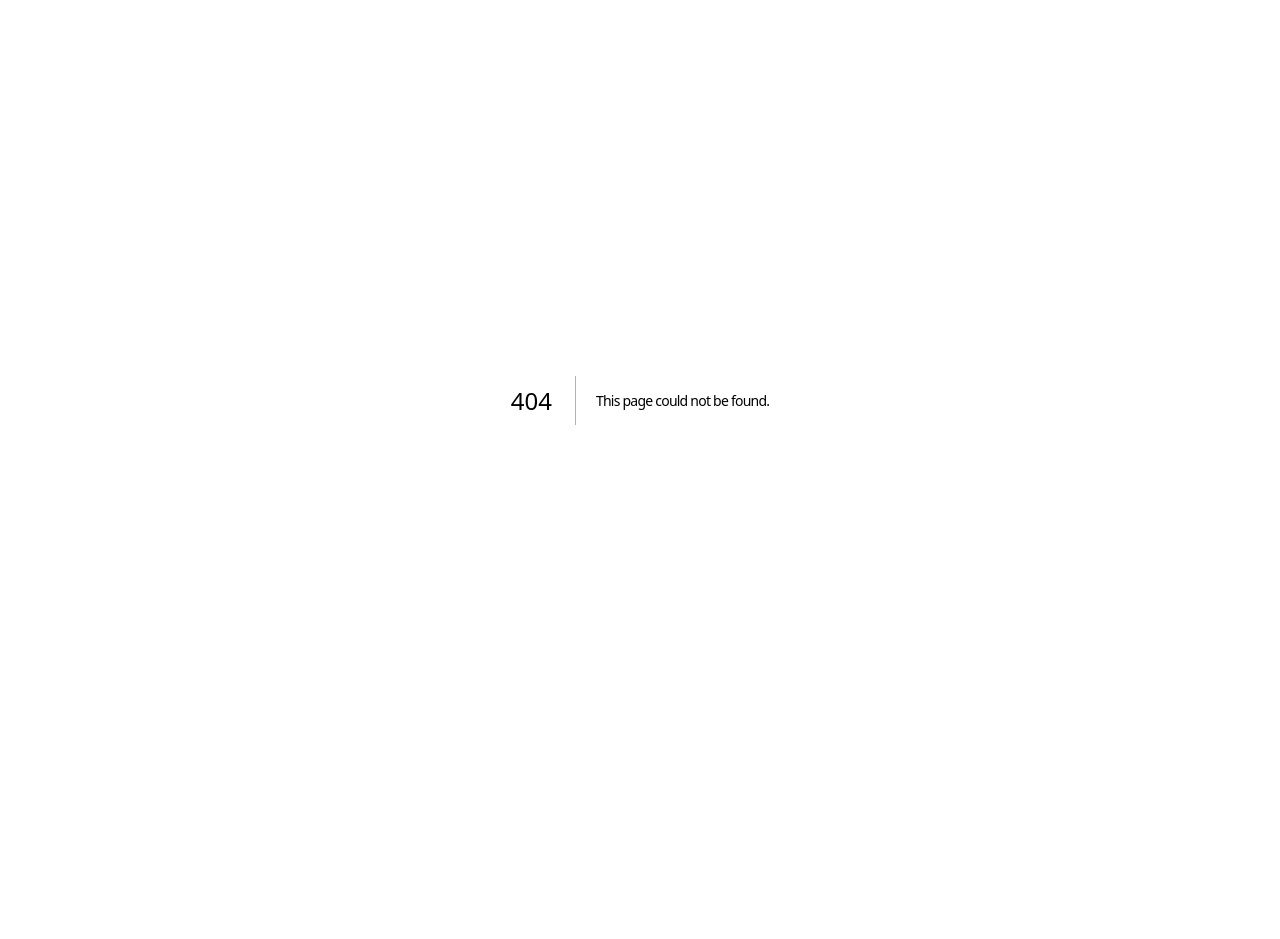
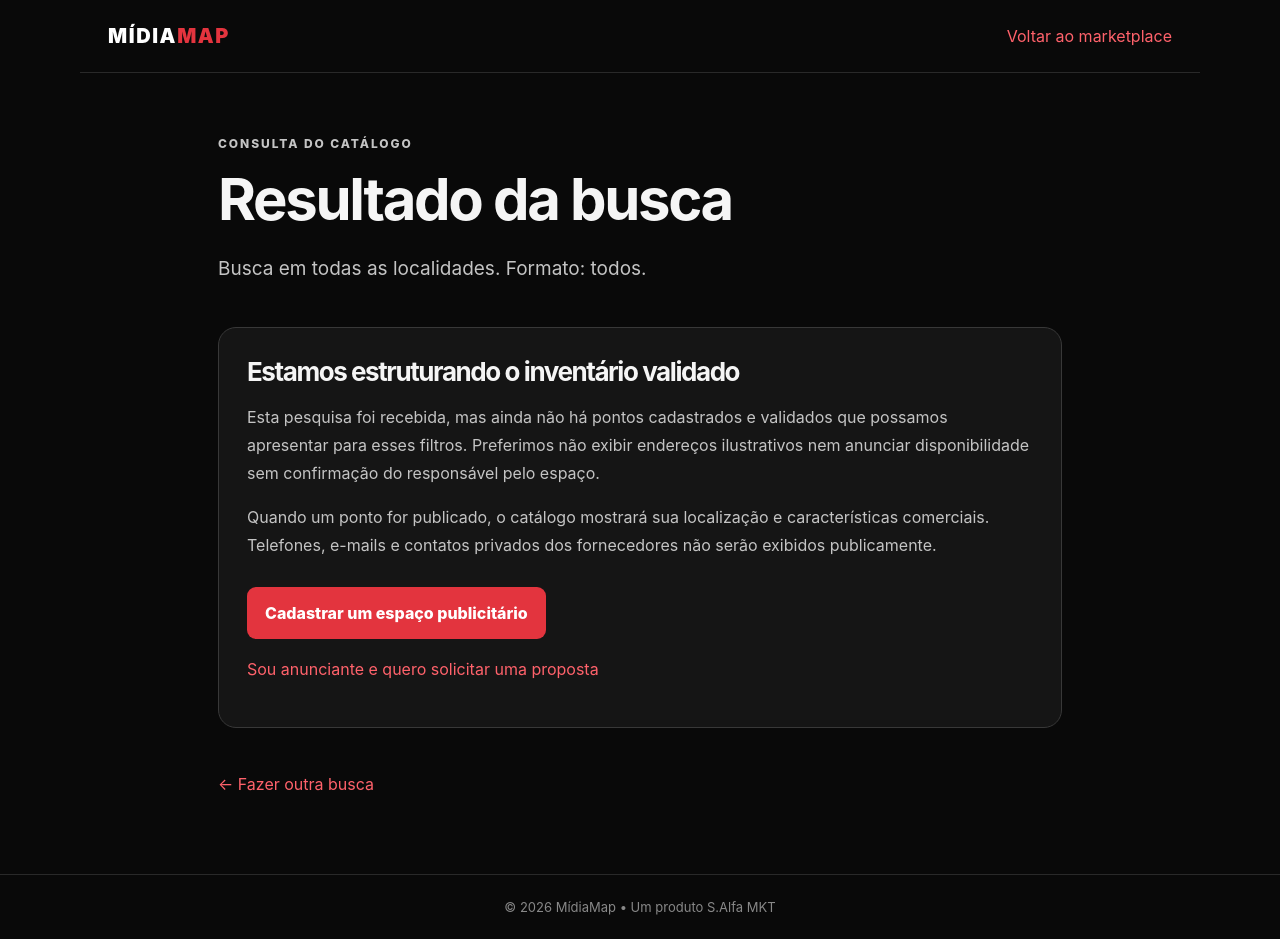
Before and after one commit to studioalfamarketingdigital-dev/midiamap, a Next.js app: page /buscar in a window 1280 px wide. Before the commit this address had no page. Before the commit the page ends 800 px from the top, so only its background shows below. Built offline with nearby package versions, Linux system fonts and the light colour scheme.

Commit message:
Adiciona página de resultados honesta para busca de inventário

```diff
--- /dev/null
+++ b/app/buscar/page.tsx
@@ -0,0 +1,42 @@
+import Link from 'next/link';
+import type { Metadata } from 'next';
+
+export const metadata: Metadata = {
+  title: 'Buscar espaços publicitários por localização',
+  description: 'Pesquise categorias de mídia e regiões no catálogo MídiaMap. A disponibilidade dos espaços é validada antes da publicação.',
+  alternates: { canonical: '/buscar' },
+  robots: { index: false, follow: true },
+};
+
+const labels: Record<string, string> = {
+  outdoor: 'Outdoor', 'paineis-led': 'Painel LED / DOOH', 'midia-indoor': 'Mídia indoor',
+  elevadores: 'Elevadores', aeroportos: 'Aeroportos', radio: 'Rádio', televisao: 'Televisão',
+  'revistas-e-jornais': 'Revistas e jornais', transporte: 'Transporte',
+  'eventos-e-ativacoes': 'Eventos e ativações', 'midia-digital': 'Mídia digital',
+};
+
+export default async function SearchPage({ searchParams }: { searchParams: Promise<{ local?: string; formato?: string }> }) {
+  const params = await searchParams;
+  const local = (params.local || '').trim().slice(0, 120);
+  const formato = params.formato || '';
+  const validFormat = Object.prototype.hasOwnProperty.call(labels, formato);
+  return (
+    <main className="seoPage">
+      <header className="seoHeader"><Link href="/" className="seoBrand">MÍDIA<span>MAP</span></Link><Link href="/" className="seoBack">Voltar ao marketplace</Link></header>
+      <section className="seoContent">
+        <p className="seoEyebrow">CONSULTA DO CATÁLOGO</p>
+        <h1>Resultado da busca</h1>
+        <p className="seoLead">{local ? <>Localização pesquisada: <strong>{local}</strong>. </> : 'Busca em todas as localidades. '}{validFormat ? <>Formato: <strong>{labels[formato]}</strong>.</> : 'Formato: todos.'}</p>
+        <div className="seoCta">
+          <h2>Estamos estruturando o inventário validado</h2>
+          <p>Esta pesquisa foi recebida, mas ainda não há pontos cadastrados e validados que possamos apresentar para esses filtros. Preferimos não exibir endereços ilustrativos nem anunciar disponibilidade sem confirmação do responsável pelo espaço.</p>
+          <p>Quando um ponto for publicado, o catálogo mostrará sua localização e características comerciais. Telefones, e-mails e contatos privados dos fornecedores não serão exibidos publicamente.</p>
+          <Link href="/#exibidor" className="seoButton">Cadastrar um espaço publicitário</Link>
+          <p><Link href="/#anunciante" className="seoBack">Sou anunciante e quero solicitar uma proposta</Link></p>
+        </div>
+        <Link href="/#inventario" className="seoBack">← Fazer outra busca</Link>
+      </section>
+      <footer className="seoFooter">© 2026 MídiaMap • Um produto S.Alfa MKT</footer>
+    </main>
+  );
+}
```
